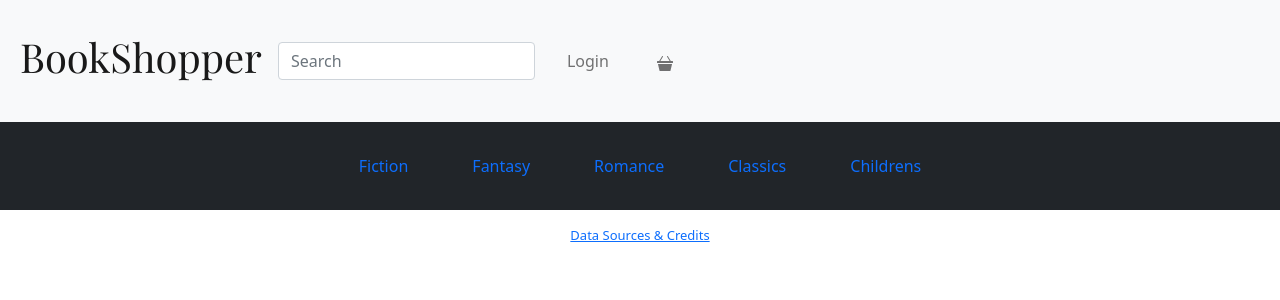
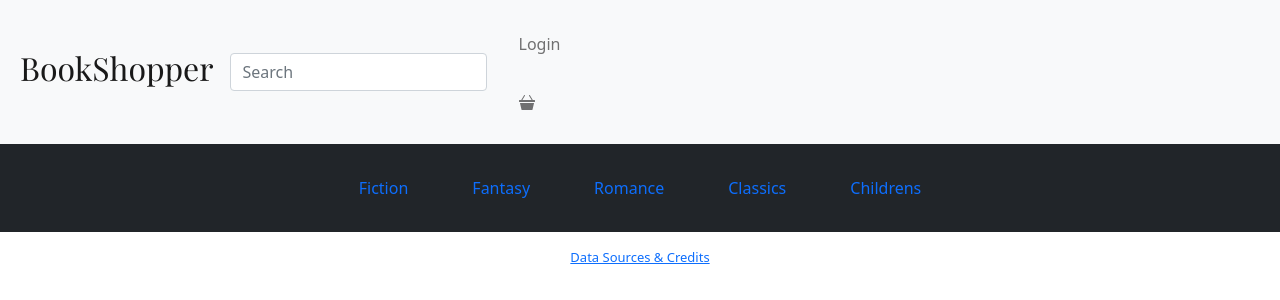
Before and after one commit to 2111-rambleberry/GraceShopperRefactor, a React app: page /edit in a window 1280 px wide. Shown: the top 300 px of the page. Built offline with nearby package versions, Linux system fonts and the light colour scheme.

Commit message:
nav edits

```diff
--- a/client/components/TopNav.js
+++ b/client/components/TopNav.js
@@ -9,15 +9,18 @@ import {
   Container,
   Nav,
   NavDropdown,
+  Stack
 } from "react-bootstrap";
 
 //This Navbar should have the login, Logo, dropdown for admin and cart icon
 const TopNav = ({ handleClick, isLoggedIn, isUserAdmin }) => (
   <div>
+    {/* <Stack direction="horizontal" gap={2}> */}
     <Navbar collapseOnSelect expand="lg" bg="light">
       {/* <Container> */}
+
       <Navbar.Brand href="/homepage" className="logo">
-        <h1>BookShopper</h1>
+        <h2>BookShopper</h2>
         {/* <img src = 'logo.png' height = '100px' width = '300px'/> */}
       </Navbar.Brand>
 
@@ -32,13 +35,10 @@ const TopNav = ({ handleClick, isLoggedIn, isUserAdmin }) => (
             aria-label="Search"
           />
         </Form>
-
+        <Nav>
         {isLoggedIn ? (
           <div>
-            {/* Put this back in when other formatting thingies are figured out */}
-            {/* <Navbar.Toggle aria-controls="responsive-navbar-nav" /> */}
-            {/* <Navbar.Collapse id="responsive-navbar-nav"> */}
-            <Nav className="me-auto">
+
               <Nav.Link href="/edit">Profile</Nav.Link>
               {/* The navbar will show these links after you log in */}
               <Nav.Link href="#" onClick={handleClick}>
@@ -47,10 +47,9 @@ const TopNav = ({ handleClick, isLoggedIn, isUserAdmin }) => (
               <Nav.Link href="/cart">
                 <BsFillBasket3Fill />
               </Nav.Link>
-            </Nav>
             {isUserAdmin && (
+
                  <div>
-                <Nav className="me-auto">
                    <NavDropdown
                      title="Market Place"
                      id="collasible-nav-dropdown"
@@ -61,30 +60,27 @@ const TopNav = ({ handleClick, isLoggedIn, isUserAdmin }) => (
                        Add Book
                      </NavDropdown.Item>
                    </NavDropdown>
-                </Nav>
                </div>
             )}
           </div>
         ) : (
           <div>
             {/* The navbar will show these links before you log in */}
-            <Nav>
               <Nav.Link href="/login">Login</Nav.Link>
               <Nav.Link href="/cart">
                 <BsFillBasket3Fill />
               </Nav.Link>
-            </Nav>
+
           </div>
         )}
+        </Nav>
       </Navbar.Collapse>
       {/* </Container> */}
     </Navbar>
+    {/* </Stack> */}
   </div>
 );
 
-/**
- * CONTAINER
- */
 const mapState = (state) => {
   return {
     isLoggedIn: !!state.auth.id,
--- a/client/components/UserDataForm.js
+++ b/client/components/UserDataForm.js
@@ -20,13 +20,6 @@ class UserDataForm extends React.Component {
       this.handleChange = this.handleChange.bind(this);
       this.handleSubmit = this.handleSubmit.bind(this);
     }
-
-//This is to fetch user data to pre-populate the page
-    // componentDidMount () {
-    //   // console.log(req.headers.authorization)
-    //     const { id } = this.props.match.params;
-    //     this.props.fetchUser(id)
-    // }
 
 //For when you remove this data from the dom
 // componentWillUnmount() {
@@ -84,8 +77,9 @@ componentDidUpdate(prevProps){
 
         return (
             <div>
-            <h1>Edit:</h1>
+
             <Stack gap={3} className = "col-md-5 mx-auto">
+              <h1 className = "justify-content-center">Edit:</h1>
             <Form onSubmit={handleSubmit} id = "update-user-form">
             <Form.Group className="mb-3" >
                 <Form.Label>Username</Form.Label>
@@ -128,11 +122,12 @@ componentDidUpdate(prevProps){
               </Form.Group>
 
 
-<Button className="justify-content-center"  type="submit" variant="primary">Submit</Button>
+
               {/* {error && error.response && <div> {error.response.data} </div>} */}
             </Form>
+             <Button  className="col-md-5 mx-auto" type="submit" variant="primary">Submit</Button>
+            </Stack>
 
-            </Stack>
           </div>
         )
     }
```
Lines whose indentation alone changed are shown as unchanged.
